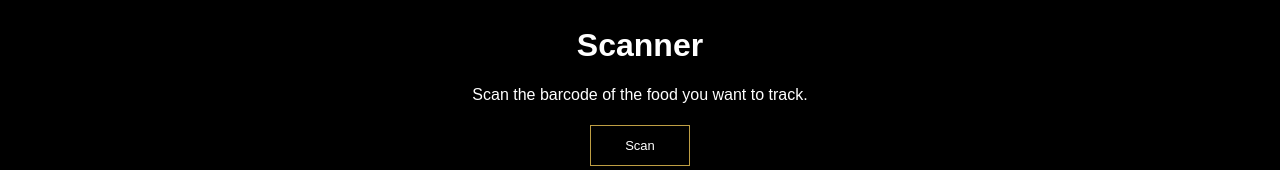
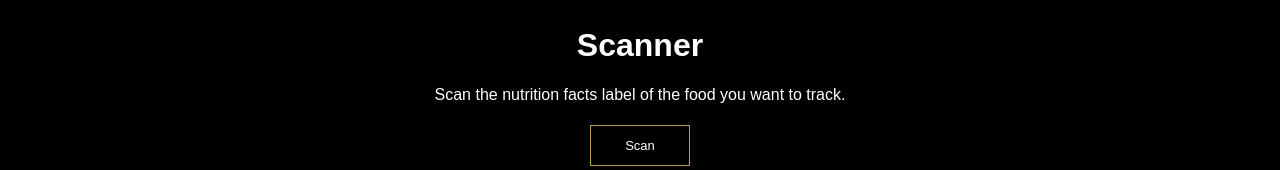
Before and after one commit to p-vinh/SBHacks, a plain HTML site: page template/scanner.html in a window 1280 px wide. Shown: the part 340-510 px from the top of the page. Drawn offline with Linux system fonts and the light colour scheme.

Commit message:
Update scanner.html

```diff
--- a/template/scanner.html
+++ b/template/scanner.html
@@ -22,7 +22,7 @@
     <div class="container">
         <div class="text-box">
             <h1>Scanner</h1>
-            <p>Scan the barcode of the food you want to track.</p>
+            <p>Scan the nutrition facts label of the food you want to track.</p>
             <button class="scanner__button" id="button" onclick="openCam()">Scan</button>
             <div class="video-embed">
                 <video id="vid"></video>
```
